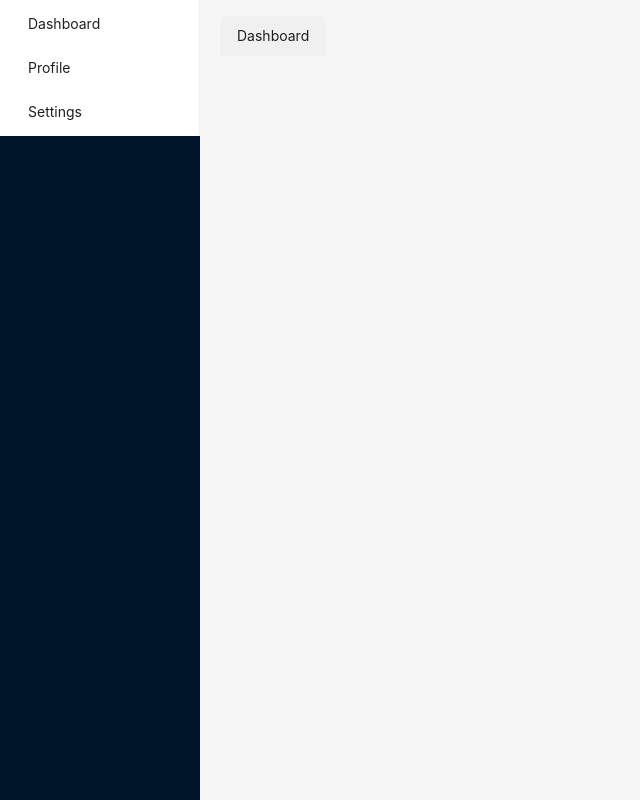
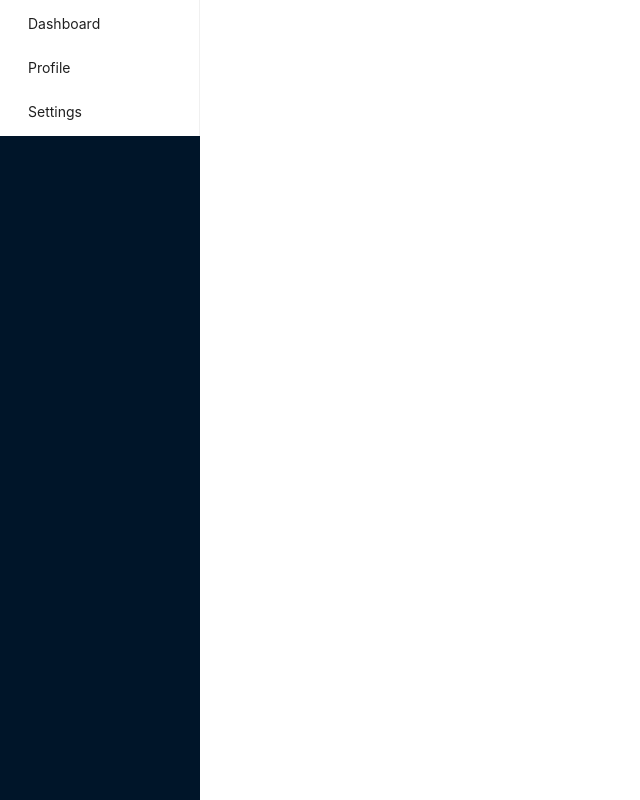
Before and after one commit to funnystyle/fabtable-next, a Next.js app: page /samples/antd/LnbWithDraggableTabs in a window 1280 px wide. Shown: the whole page, without its empty margins (0-640 px from the left). Built offline with nearby package versions, Linux system fonts and the light colour scheme.

Commit message:
lnb dragable tab

```diff
--- a/pages/samples/antd/LnbWithDraggableTabs.js
+++ b/pages/samples/antd/LnbWithDraggableTabs.js
@@ -15,9 +15,7 @@ const LnbWithDraggableTabs = () => {
     { key: '3', label: 'Settings', content: <div>Settings Content</div> },
   ];
 
-  const [tabs, setTabs] = useState([
-    { key: '1', label: 'Dashboard', content: <div>Dashboard Content</div> }
-  ]); // 탭 데이터를 상태로 관리
+  const [tabs, setTabs] = useState([]); // 탭 데이터를 상태로 관리
 
   // LNB 메뉴 클릭 시 호출되는 이벤트 핸들러
   const handleMenuClick = ({ key }) => {
@@ -45,7 +43,7 @@ const LnbWithDraggableTabs = () => {
   };
 
   return (
-    <Layout style={{ height: '100vh' }}>
+    <Layout style={{ height: '100vh'}}>
       {/* LNB 사이드바 렌더링 */}
       <Sider width={200}>
         <Menu mode="inline" onClick={handleMenuClick} items={menuItems.map((item) => ({
@@ -56,14 +54,11 @@ const LnbWithDraggableTabs = () => {
 
       {/* 콘텐츠 영역 */}
       <Layout>
-        <Content style={{ padding: '16px' }}>
+        <Content style={{ padding: '16px', backgroundColor: "white"  }}>
           <DragDropContext
             onDragEnd={(result) => {
               const { source, destination } = result;
               if (!destination) return;
-              if (destination.index === 0) {
-                destination.index = 1;
-              }
               const updatedTabs = Array.from(tabs);
               const [movedTab] = updatedTabs.splice(source.index, 1);
               updatedTabs.splice(destination.index, 0, movedTab);
@@ -92,14 +87,13 @@ const LnbWithDraggableTabs = () => {
                           {...provided.dragHandleProps}
                           style={{
                             display: 'inline-block',
-                            margin: '0 4px',
                             borderRadius: '4px',
                             ...provided.draggableProps.style,
                           }}
                         >
                           {/* TabPane을 드래그 가능하게 설정 */}
                           <Tabs
-                            type={tab.key==1 ? "card": "editable-card"}
+                            type="editable-card"
                             activeKey={activeKey}
                             onChange={handleTabChange}
                             onEdit={(targetKey, action) => {
@@ -108,6 +102,9 @@ const LnbWithDraggableTabs = () => {
                               }
                             }}
                             hideAdd
+                            tabBarStyle={{
+                              borderBottom: '1px solid #f0f0f0',
+                            }}
                           >
                             <TabPane tab={tab.label} key={tab.key} closable />
                           </Tabs>
@@ -121,7 +118,7 @@ const LnbWithDraggableTabs = () => {
             </Droppable>
           </DragDropContext>
           <div>
-            {tabs.length > 0 && tabs[activeKey - 1] && tabs[activeKey - 1].content}
+            {tabs.length > 0 && tabs.find((tab) => tab.key === activeKey)?.content}
           </div>
         </Content>
       </Layout>
```
